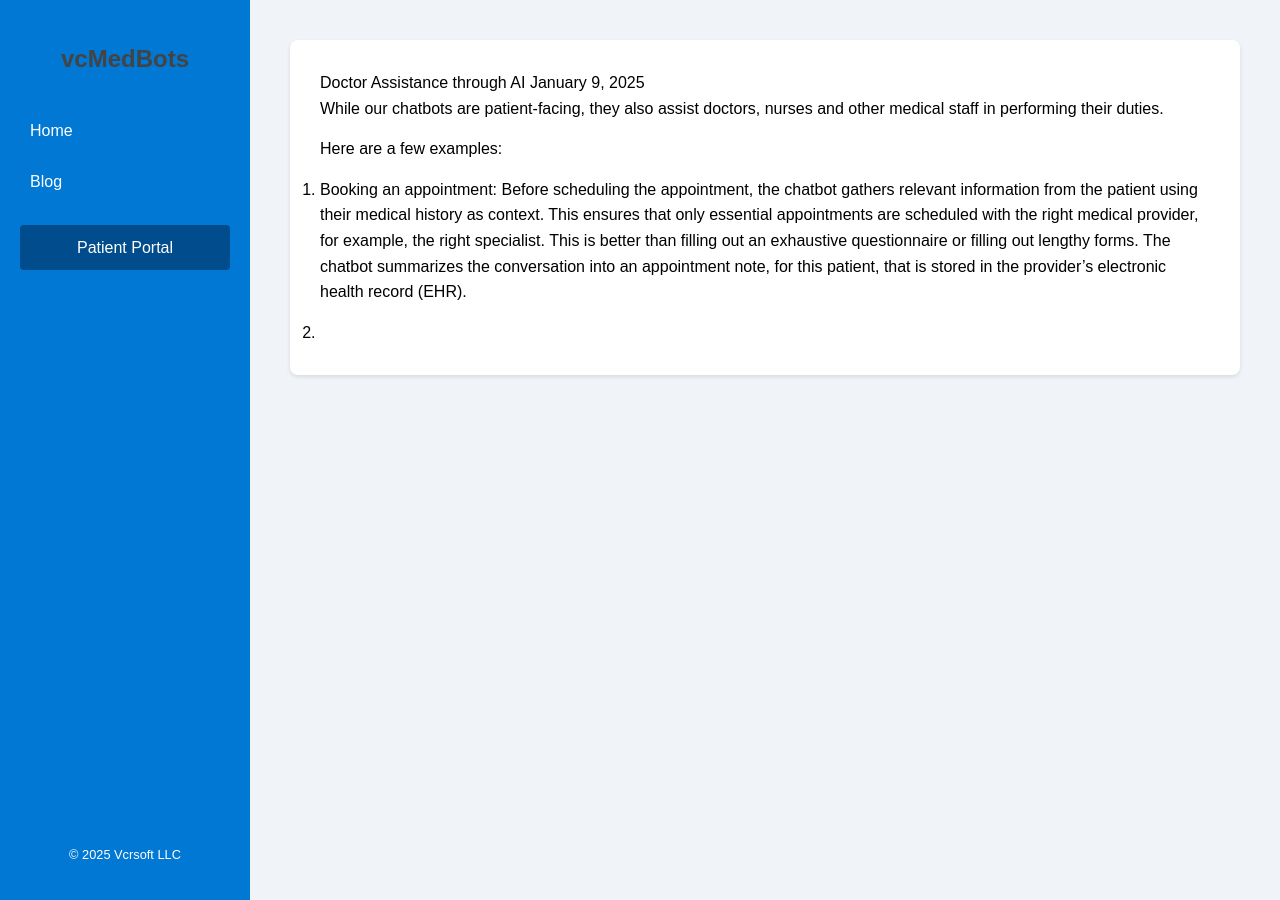
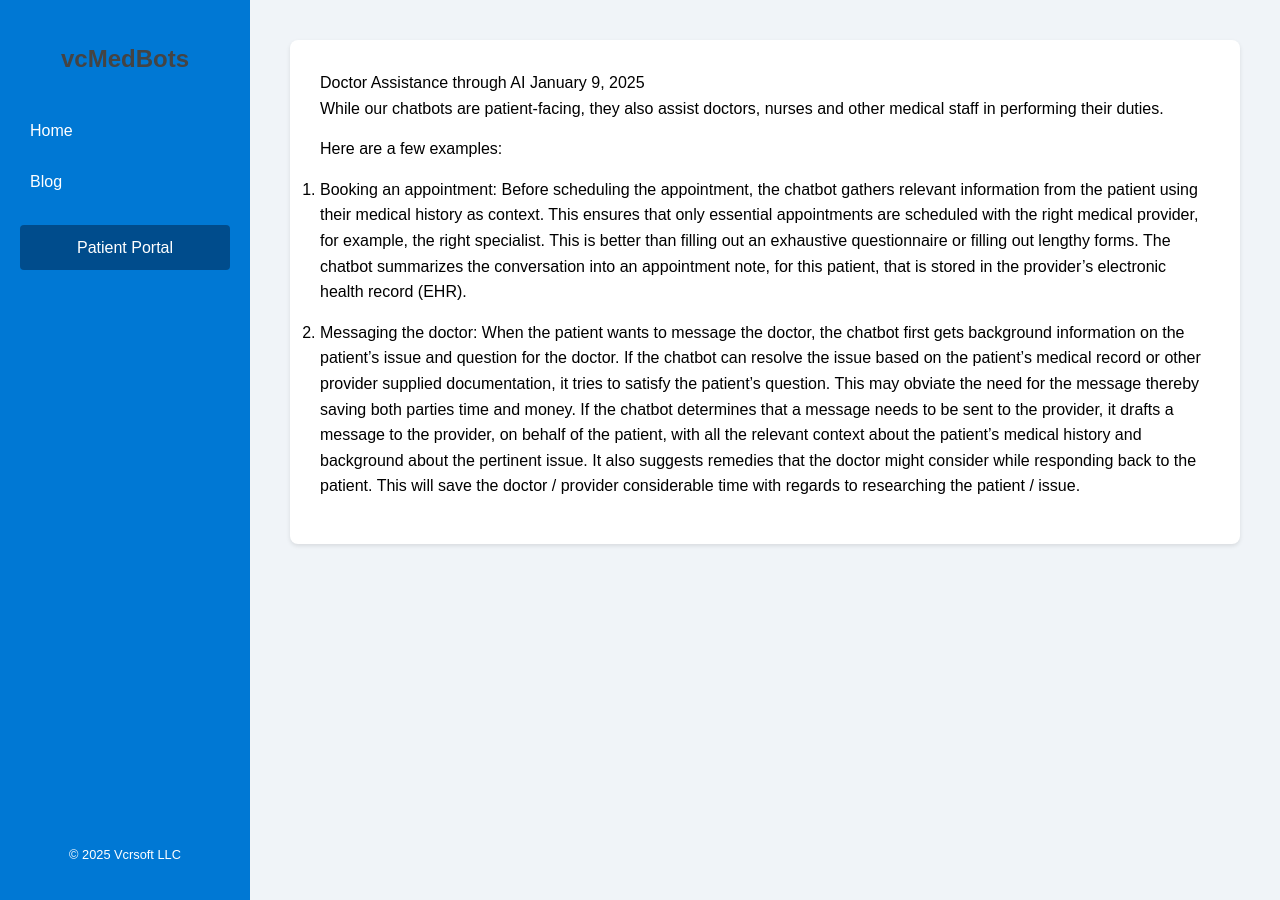
Before and after one commit to vcrsoft/vcrsoft.github.io, a Jekyll site: the page built from _posts/2025-01-09-doctorAssistance.md, in a window 1280 px wide. Built offline with Jekyll 4.4.1, drawn with Linux system fonts in a browser that asks for light colours.

Commit message:
Update 2025-01-09-doctorAssistance.md

```diff
--- a/_posts/2025-01-09-doctorAssistance.md
+++ b/_posts/2025-01-09-doctorAssistance.md
@@ -12,4 +12,4 @@ Here are a few examples:
 
 1. Booking an appointment: Before scheduling the appointment, the chatbot gathers relevant information from the patient using their medical history as context. This ensures that only essential appointments are scheduled with the right medical provider, for example, the right specialist. This is better than filling out an exhaustive questionnaire or filling out lengthy forms. The chatbot summarizes the conversation into an appointment note, for this patient, that is stored in the provider's electronic health record (EHR).
 
-2.
+2. Messaging the doctor: When the patient wants to message the doctor, the chatbot first gets background information on the patient's issue and question for the doctor. If the chatbot can resolve the issue based on the patient's medical record or other provider supplied documentation, it tries to satisfy the patient's question. This may obviate the need for the message thereby saving both parties time and money. If the chatbot determines that a message needs to be sent to the provider, it drafts a message to the provider, on behalf of the patient, with all the relevant context about the patient's medical history and background about the pertinent issue. It also suggests remedies that the doctor might consider while responding back to the patient. This will save the doctor / provider considerable time with regards to researching the patient / issue.
```
